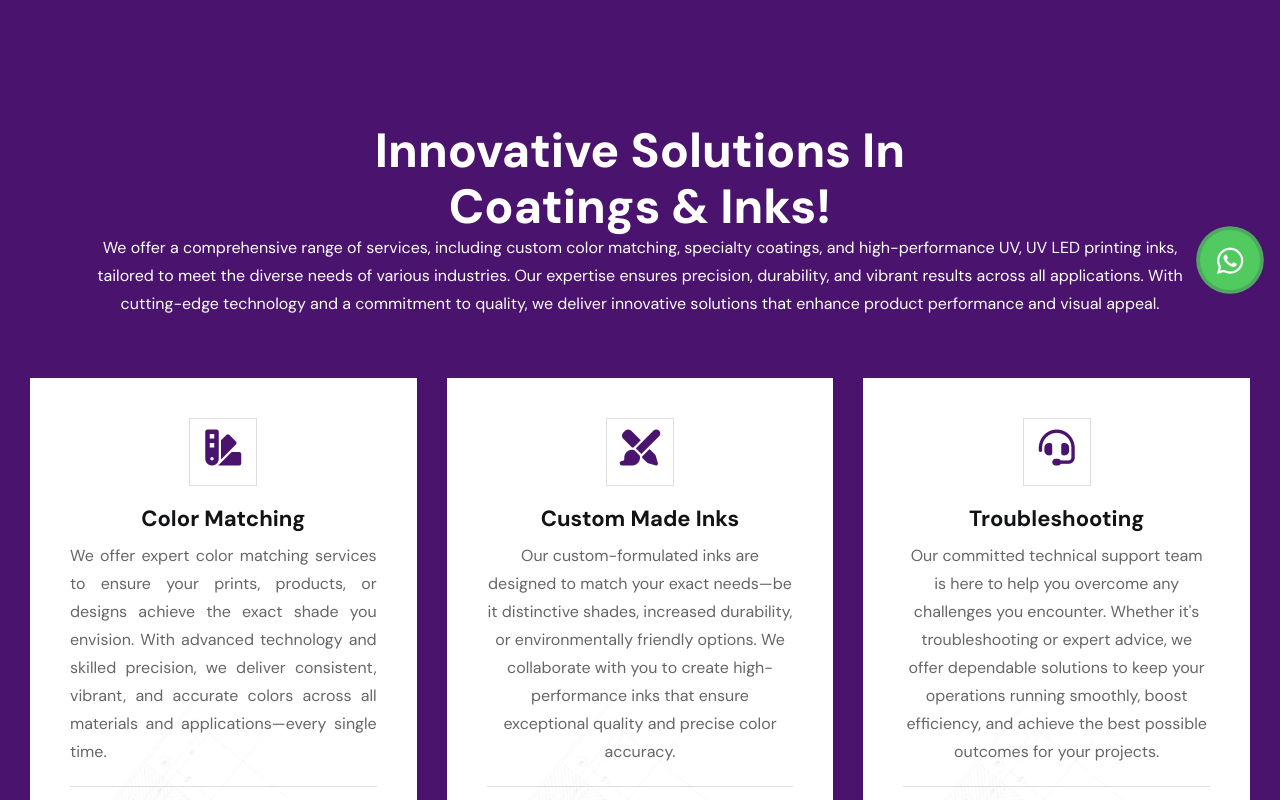
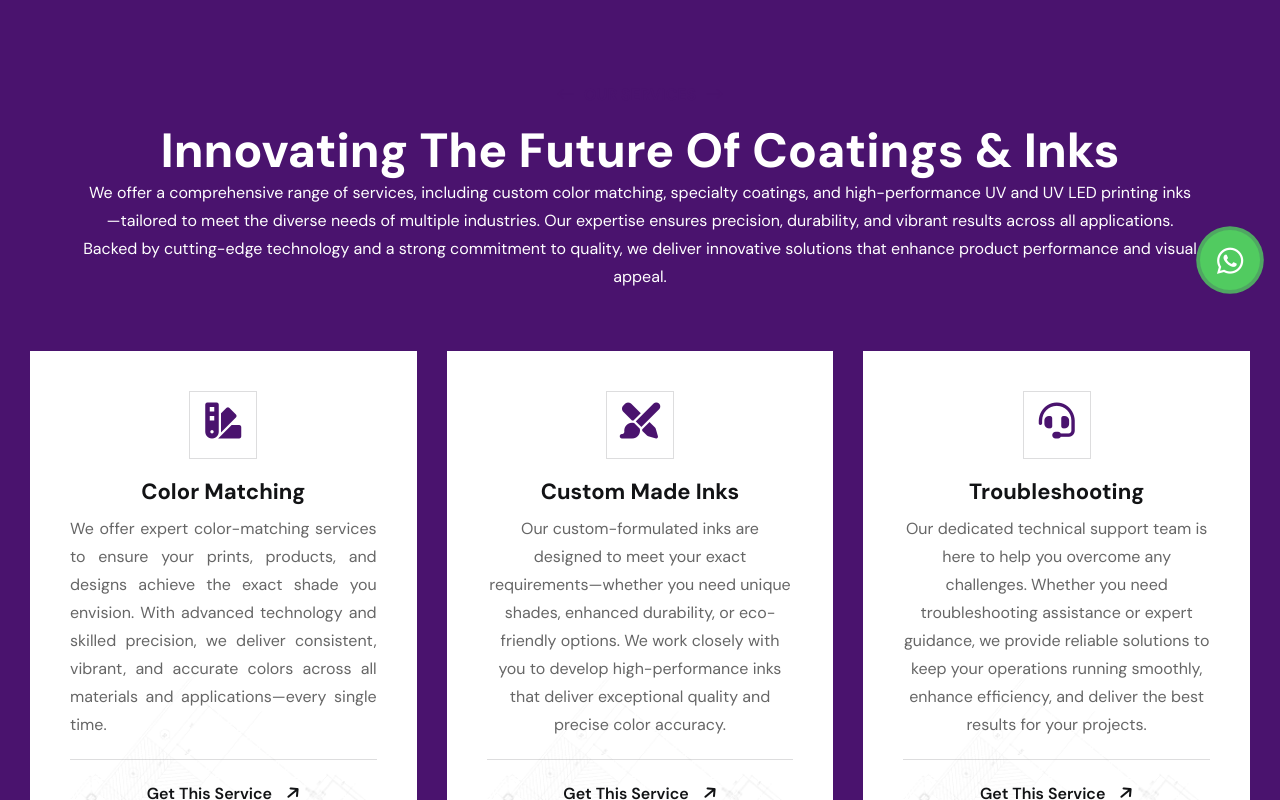
Before and after one commit to ismail-is/color-cosmo-, a React (Create React App) app: page /service in a window 1280 px wide. Shown: the part 420-1220 px from the top of the page. Built offline with nearby package versions, Linux system fonts and the light colour scheme.

Commit message:
latest commit 3

```diff
--- a/src/components/sections/Service2.js
+++ b/src/components/sections/Service2.js
@@ -70,10 +70,9 @@ export default function Service2() {
 							<i className="fa-regular fa-arrow-right-long" />
 						</h6>
 						<h2 className="text-white wow fadeInUp" data-wow-delay=".2s">
-						Innovative Solutions in <br/> Coatings &
-						Inks!
+						Innovating the Future of Coatings & Inks
 						</h2>
-						<p style={{color:'white',fontWeight:'initial'}}>We offer a comprehensive range of services, including custom color matching, specialty coatings, and high-performance UV, UV LED  printing inks, tailored to meet the diverse needs of various industries. Our expertise ensures precision, durability, and vibrant results across all applications. With cutting-edge technology and a commitment to quality, we deliver innovative solutions that enhance product performance and visual appeal.</p>
+						<p style={{color:'white',fontWeight:'initial'}}>We offer a comprehensive range of services, including custom color matching, specialty coatings, and high-performance UV and UV LED printing inks—tailored to meet the diverse needs of multiple industries. Our expertise ensures precision, durability, and vibrant results across all applications. Backed by cutting-edge technology and a strong commitment to quality, we deliver innovative solutions that enhance product performance and visual appeal.</p>
 					</div>
 				</div>
 				<div className="container-fluid">
@@ -95,8 +94,7 @@ export default function Service2() {
 											<Link to="#">Color Matching</Link>
 										</h3>
 										<p style={{textAlign:'justify'}}>
-										We offer expert color matching services to ensure your prints, products, or designs achieve the exact shade you envision. With advanced technology and skilled precision, we deliver consistent, vibrant, and accurate colors across all materials and applications—every single time.
-										</p>
+We offer expert color-matching services to ensure your prints, products, and designs achieve the exact shade you envision. With advanced technology and skilled precision, we deliver consistent, vibrant, and accurate colors across all materials and applications—every single time.										</p>
 										<Link to="/contact" className="link-btn">
 								Get This Service <i className="fa-solid fa-arrow-right" />
 										</Link>
@@ -122,8 +120,7 @@ export default function Service2() {
 											<Link to="#">Custom Made Inks</Link>
 										</h3>
 										<p>
-										Our custom-formulated inks are designed to match your exact needs—be it distinctive shades, increased durability, or environmentally friendly options. We collaborate with you to create high-performance inks that ensure exceptional quality and precise color accuracy.
-										</p>
+Our custom-formulated inks are designed to meet your exact requirements—whether you need unique shades, enhanced durability, or eco-friendly options. We work closely with you to develop high-performance inks that deliver exceptional quality and precise color accuracy.										</p>
 										<Link to="/contact" className="link-btn">
 										Get This Service  <i className="fa-solid fa-arrow-right" />
 										</Link>
@@ -150,8 +147,7 @@ export default function Service2() {
 											Troubleshooting</Link>
 										</h3>
 										<p>
-										Our committed technical support team is here to help you overcome any challenges you encounter. Whether it's troubleshooting or expert advice, we offer dependable solutions to keep your operations running smoothly, boost efficiency, and achieve the best possible outcomes for your projects.
-										</p>
+Our dedicated technical support team is here to help you overcome any challenges. Whether you need troubleshooting assistance or expert guidance, we provide reliable solutions to keep your operations running smoothly, enhance efficiency, and deliver the best results for your projects.										</p>
 										<Link to="/contact" className="link-btn">
 										Get This Service  <i className="fa-solid fa-arrow-right" />
 										</Link>
```
